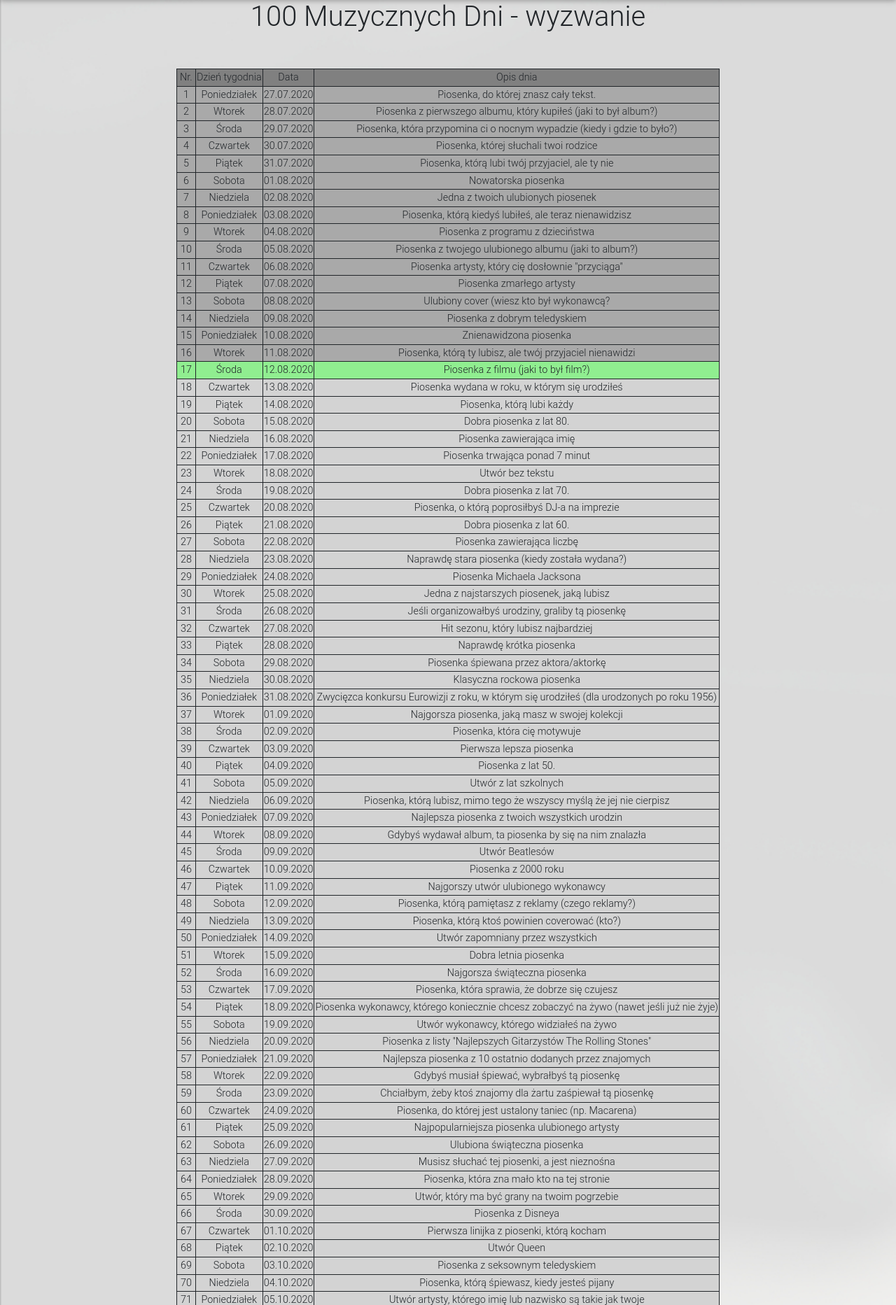
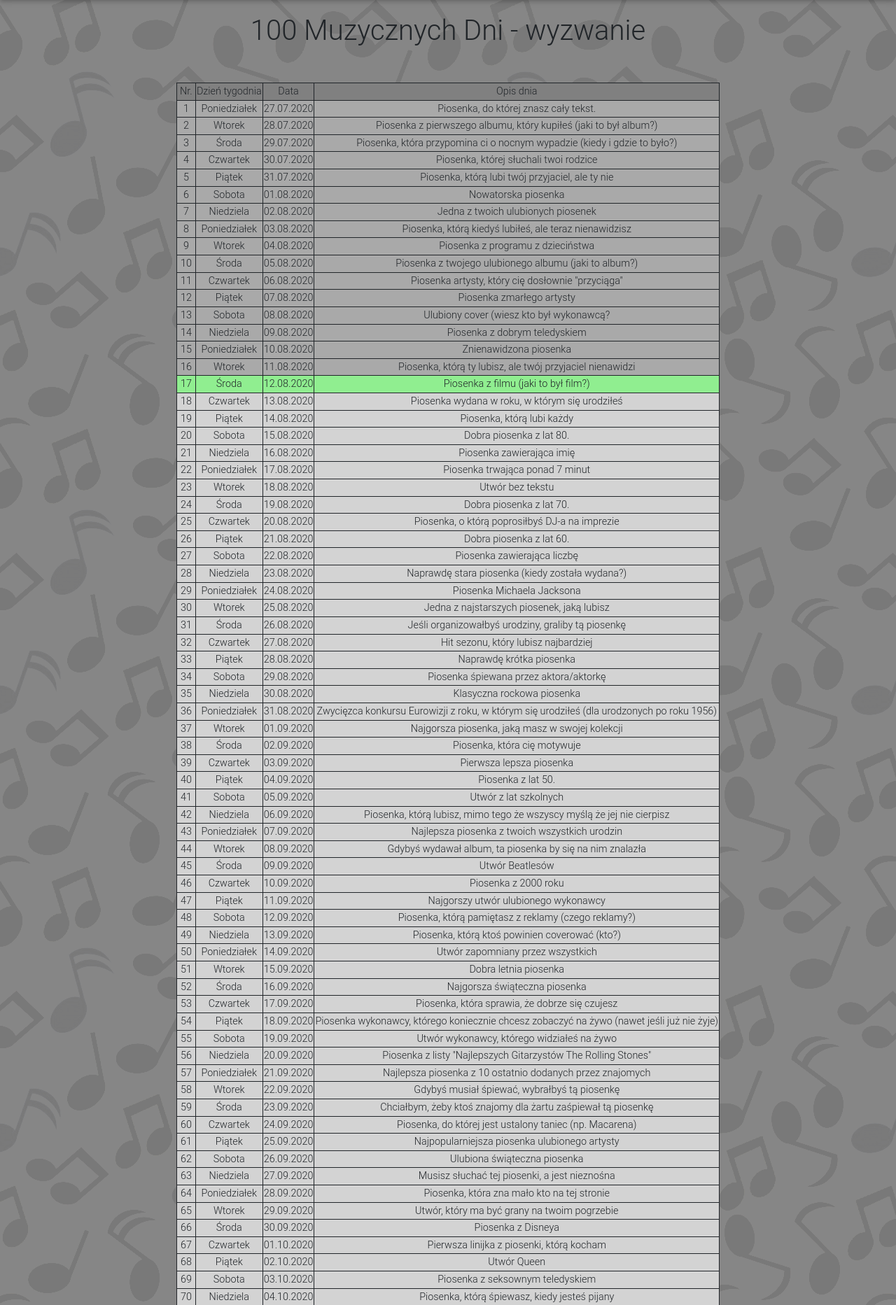
Before and after one commit to Drizii/DayChallange, a Django app: page / in a window 1280 px wide. Shown: the part 56-1921 px from the top of the page at 70% size. Run offline with Django 3.2, Linux system fonts and the light colour scheme; some libraries are stand-ins or nearby versions.

Commit message:
dodanie footera zmiana tła i poprawki w css początek prac nad DetailView

```diff
--- a/challange/models.py
+++ b/challange/models.py
@@ -14,6 +14,9 @@ class Person(models.Model):
 
     class Meta:
         ordering = ['name']
+
+    def get_absolute_url(self):
+        return reversed("person-detail", args=[self.pk])
 
     def __str__(self):
         return self.name
--- a/challange/templates/base.html
+++ b/challange/templates/base.html
@@ -12,12 +12,42 @@
         <link href="https://cdnjs.cloudflare.com/ajax/libs/mdbootstrap/4.5.16/css/mdb.min.css" rel="stylesheet" />
         <style>
             body {
-                background: url("/static/backgr.jpg");
-                background-size: cover;
+                background-color: grey;
+                position: relative;
+                display: block;
+            }
+            body::after {
+                content: "";
+                background: url("/static/pattern-backgr2.jpg");
+                background-repeat: repeat;
+                opacity: 0.05;
+                top: 0;
+                left: 0;
+                bottom: 0;
+                right: 0;
+                position: absolute;
+                z-index: -1;
+            }
+            #page-container {
+                position: relative;
+                min-height: 100vh;
+            }
+
+            #content-wrap {
+                padding-bottom: 2.5rem;    /* Footer height */
+            }
+
+            #footer {
+                position: absolute;
+                bottom: 0;
+                width: 100%;
+                padding:5px 0;
             }
                     </style>
     </head>
     <body>
+        <div id="page-container">
+            <div id="content-wrap">
                 <!--Navbar-->
                 <nav class="navbar navbar-expand navbar-dark bg-dark">
                     <div class="container">
@@ -43,10 +73,24 @@
                 </nav>
                 <!--/.Navbar-->
                 {% block body %} {% endblock %}
+
+                <!-- Footer -->
+                <footer class="page-footer font-small bg-dark" id="footer">
+                    <!-- Copyright -->
+                    <div class="footer-copyright text-center py-3">
+                        Testowa zawartość
+
+                    </div>
+                    <!-- Copyright -->
+                </footer>
+                <!--/. Footer -->
                 <!-- Script to backlight a current path -->
-        <script  src="{% static 'js/jquery-2.1.4.min.js' %}" ></script>
-        <script  src="{% static 'js/script.js' %}" ></script>
+                <script src="{% static 'js/jquery-2.1.4.min.js' %}"></script>
+                <script src="{% static 'js/script.js' %}"></script>
                 <!--/. Script to backlight a current path -->
+
     </body>
+
+    <!-- Footer -->
     {% block content %} {% endblock %}
 </html>
--- a/challange/templates/index.html
+++ b/challange/templates/index.html
@@ -3,7 +3,7 @@
 <body>
 {% block body %}
 <div>
-<h1>100 Muzycznych Dni - wyzwanie</h1>
+<h1 style="margin-top:20px;">100 Muzycznych Dni - wyzwanie</h1>
 
 
 <table>
@@ -116,8 +116,6 @@
 </div>
 <style>
     body div {
-        max-width: 1200px;
-        margin: auto;
         text-align: center;
     }
 
@@ -134,17 +132,11 @@
         background-color: gray;
     }
 
-    body {
-        background-color: gray;
+    table {
+    	margin-top: 50px;
+    	margin-bottom: 50px;
     }
 
-    table {
-    	margin-top: 50px;
-    }
-
-    .collapse navbar-collapse{
-        margin: 0;
-    }
 </style>
 <script>
     date = new Date();
```
Also changed, not shown: challange/templates/day.html (+6 -5 lines), challange/templates/main.html (+8 -10 lines), challange/static/backgr.jpg (deleted), challange/static/pattern-backgr2.jpg (added). Lines whose indentation alone changed are shown as unchanged.
